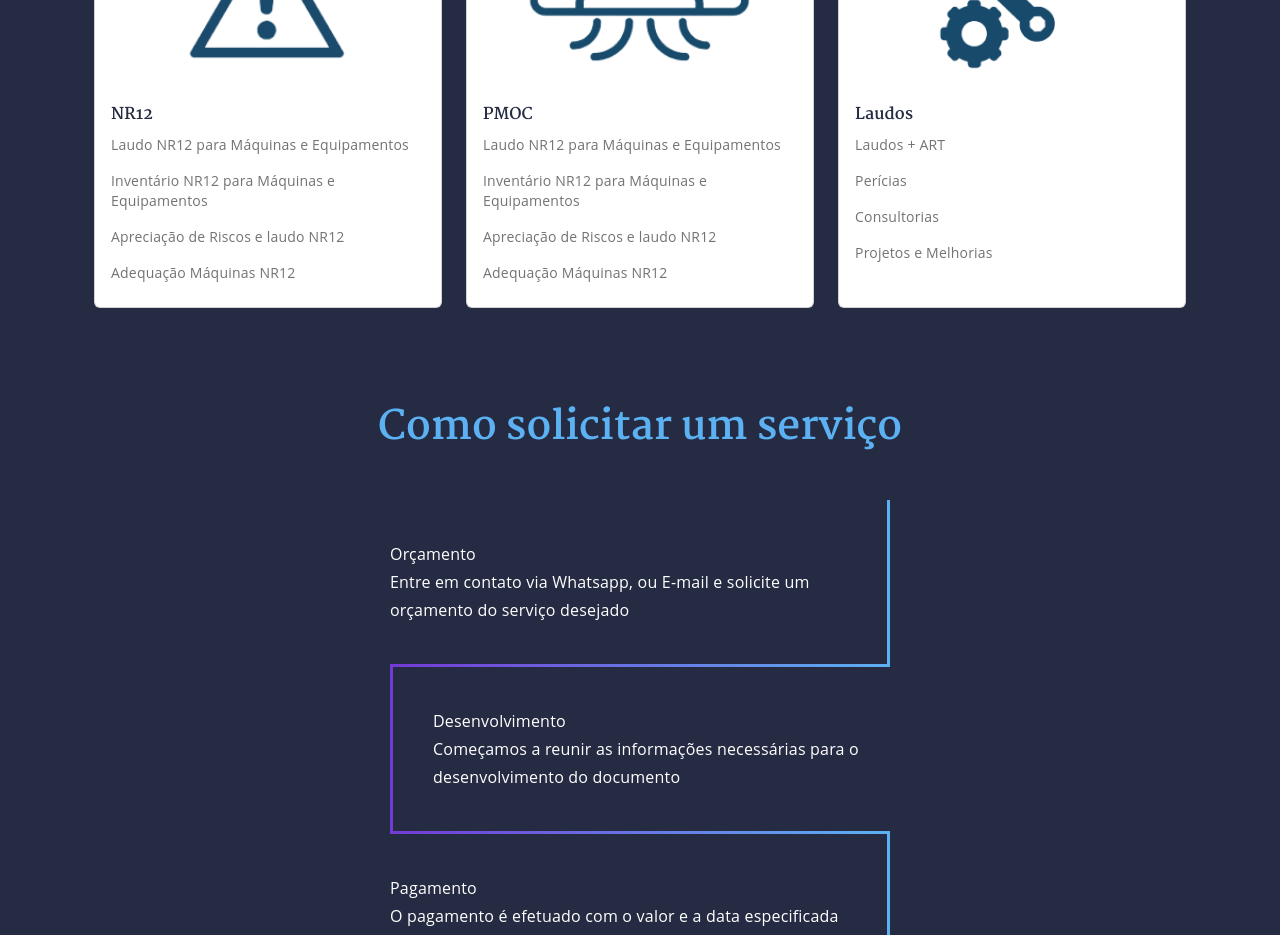
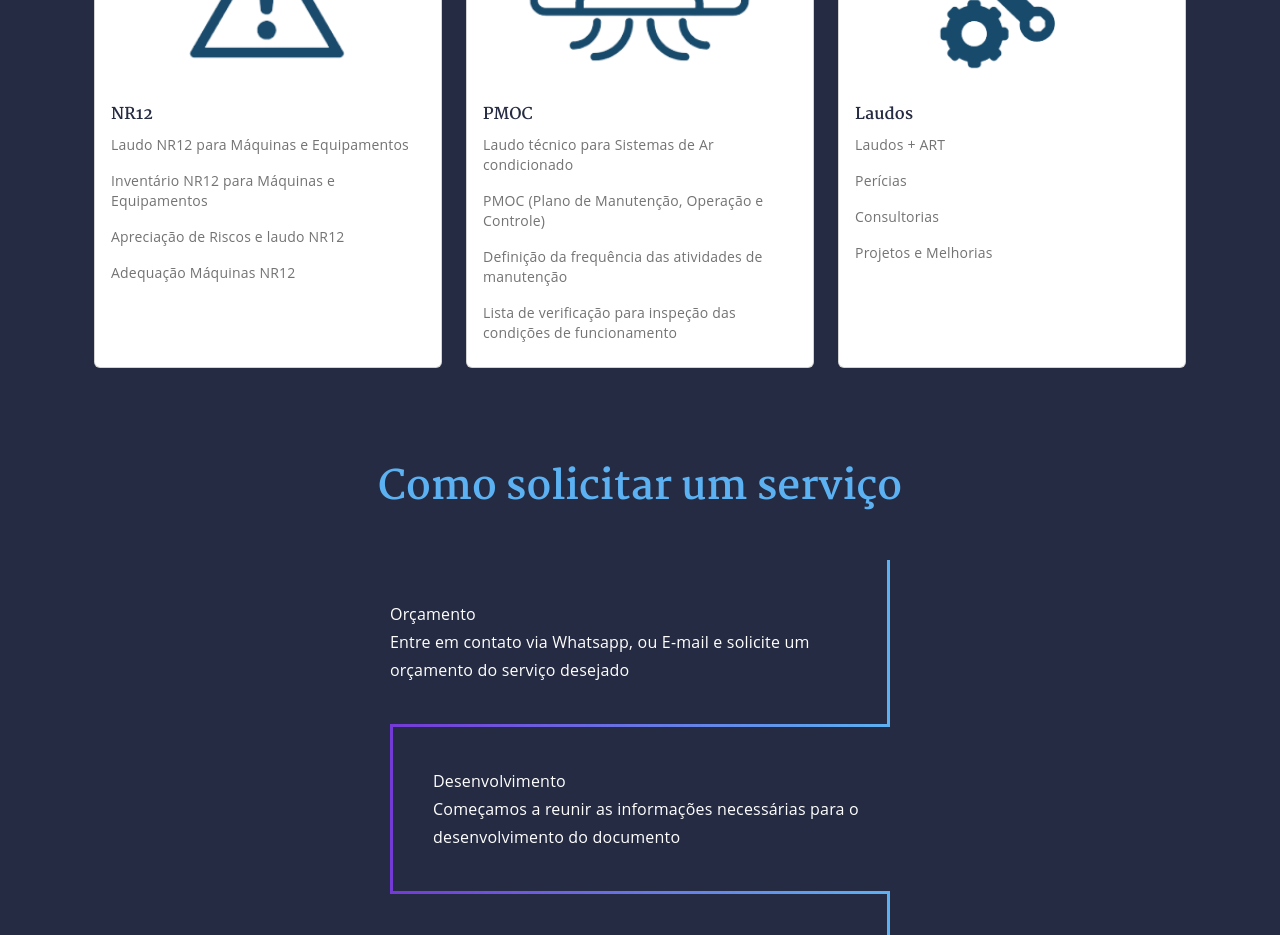
Before and after one commit to mari-cnas/react-mechmind, a React (Create React App) app: page / in a window 1280 px wide. Shown: the part 1080-2015 px from the top of the page. Built offline with nearby package versions, Linux system fonts and the light colour scheme; a web font is replaced by a local one.

Commit message:
fix: card PMOC

```diff
--- a/src/components/Main/OurPracticeAreas/index.jsx
+++ b/src/components/Main/OurPracticeAreas/index.jsx
@@ -28,10 +28,10 @@ const OurPracticeAreas = () => (
             <CardPracticeAreas
             title="PMOC"
             icon={pmoc}
-            description1="Laudo NR12 para Máquinas e Equipamentos"
-            description2="Inventário NR12 para Máquinas e Equipamentos"
-            description3="Apreciação de Riscos e laudo NR12"
-            description4="Adequação Máquinas NR12"
+            description1="Laudo técnico para Sistemas de Ar condicionado"
+            description2="PMOC (Plano de Manutenção, Operação e Controle)"
+            description3="Definição da frequência das atividades de manutenção"
+            description4="Lista de verificação para inspeção das condições de funcionamento"
                     /></div>
                 {/* <div className="col d-flex ">
             <CardPracticeAreas
```
